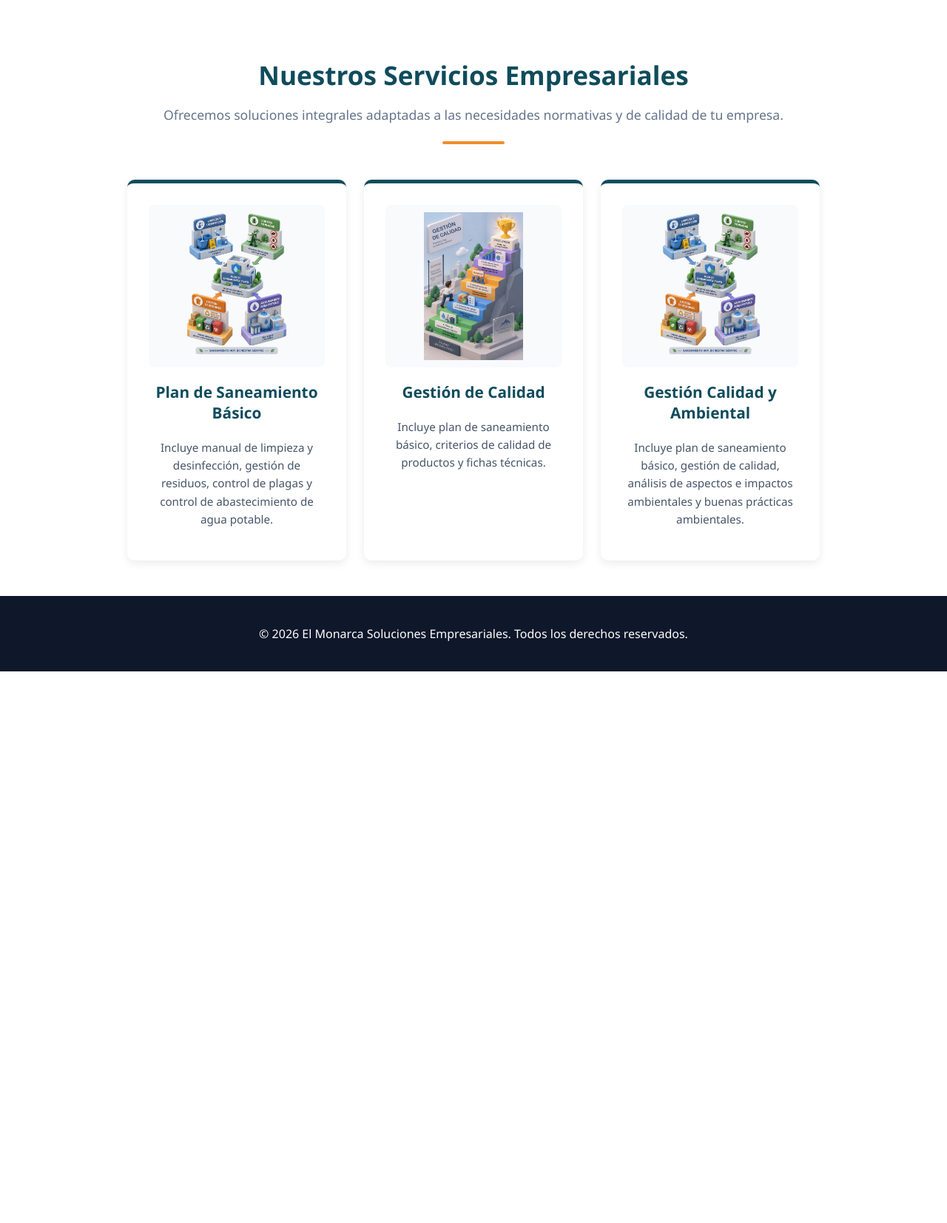
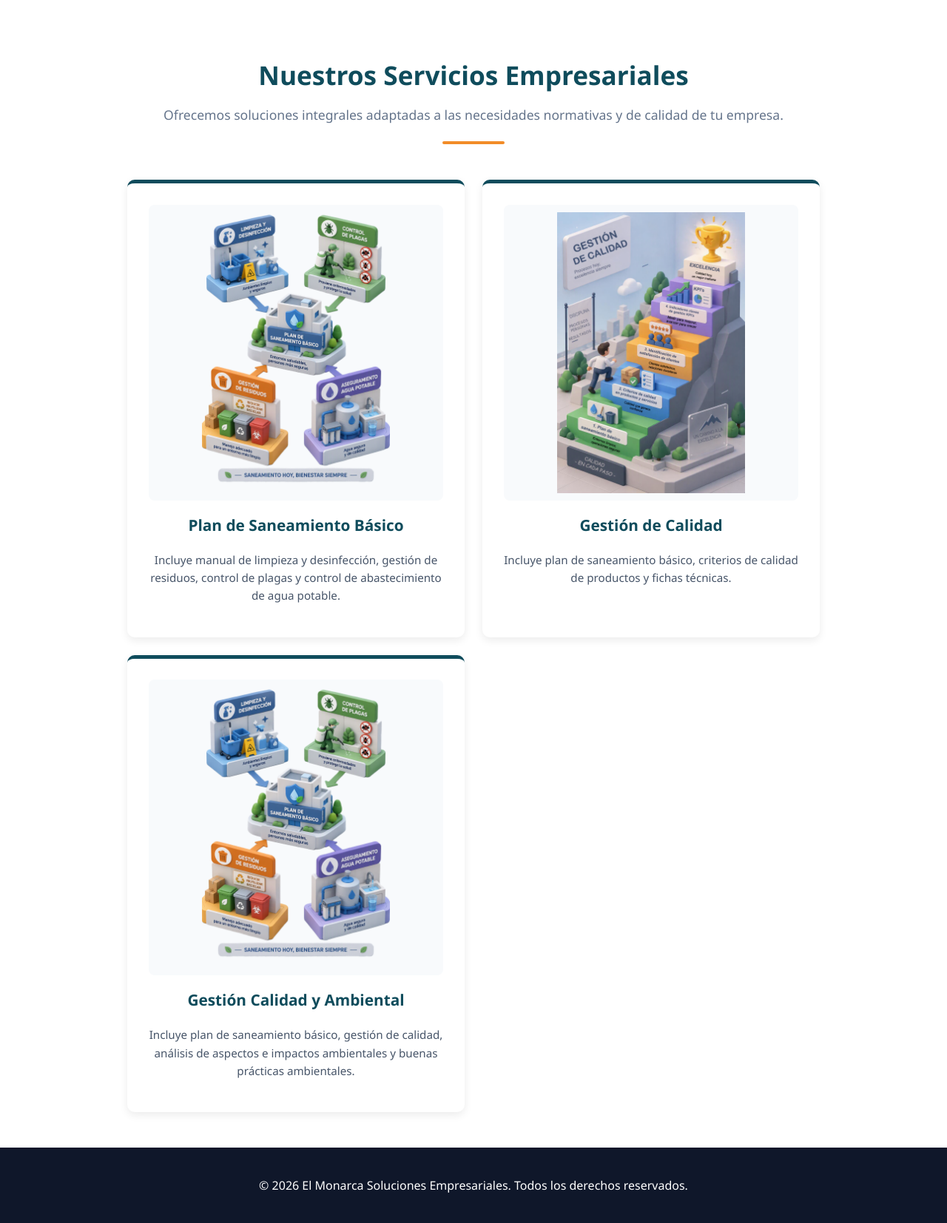
Before and after one commit to solucioneselmonarcasas-pixel/Paginaweb-elmonarca, a Flask app: page /servicios in a window 1280 px wide. Shown: the part 85-1739 px from the top of the page at 74% size. Before the commit the page ends 993 px from the top, so only its background shows below. Run offline with Flask 3, Linux system fonts and the light colour scheme.

Commit message:
ajuste tamaño de 220 px a 400 px

```diff
--- a/templates/servicios.html
+++ b/templates/servicios.html
@@ -15,14 +15,14 @@
     </div>
 
     <!-- CONTENEDOR DE TARJETAS DE SERVICIOS -->
-    <div style="display: grid; grid-template-columns: repeat(auto-fit, minmax(280px, 1fr)); gap: 1.5rem; align-items: stretch;">
+    <div style="display: grid; grid-template-columns: repeat(auto-fit, minmax(400px, 1fr)); gap: 1.5rem; align-items: stretch;">
         {% for servicio in servicios %}
             <div style="background-color: white; border-radius: 10px; padding: 1.8rem; box-shadow: 0 4px 12px rgba(0, 0, 0, 0.08); border-top: 5px solid var(--primary-color); display: flex; flex-direction: column; justify-content: space-between; transition: transform 0.2s ease;">
 
                 <div>
-                    <!-- CONTENEDOR DE LA IMAGEN (Tamaño aumentado a 220px) -->
+                    <!-- CONTENEDOR DE LA IMAGEN (Tamaño aumentado a 400px) -->
                     {% if servicio.imagen %}
-                    <div style="margin-bottom: 1.2rem; text-align: center; width: 100%; height: 220px; overflow: hidden; border-radius: 8px; background-color: #f8fafc; display: flex; align-items: center; justify-content: center; padding: 10px; box-sizing: border-box;">
+                    <div style="margin-bottom: 1.2rem; text-align: center; width: 100%; height: 400px; overflow: hidden; border-radius: 8px; background-color: #f8fafc; display: flex; align-items: center; justify-content: center; padding: 10px; box-sizing: border-box;">
                         <img src="{{ url_for('static', filename=servicio.imagen) }}"
                              alt="{{ servicio.titulo }}"
                              style="max-width: 100%; max-height: 100%; object-fit: contain; display: block;">
```
